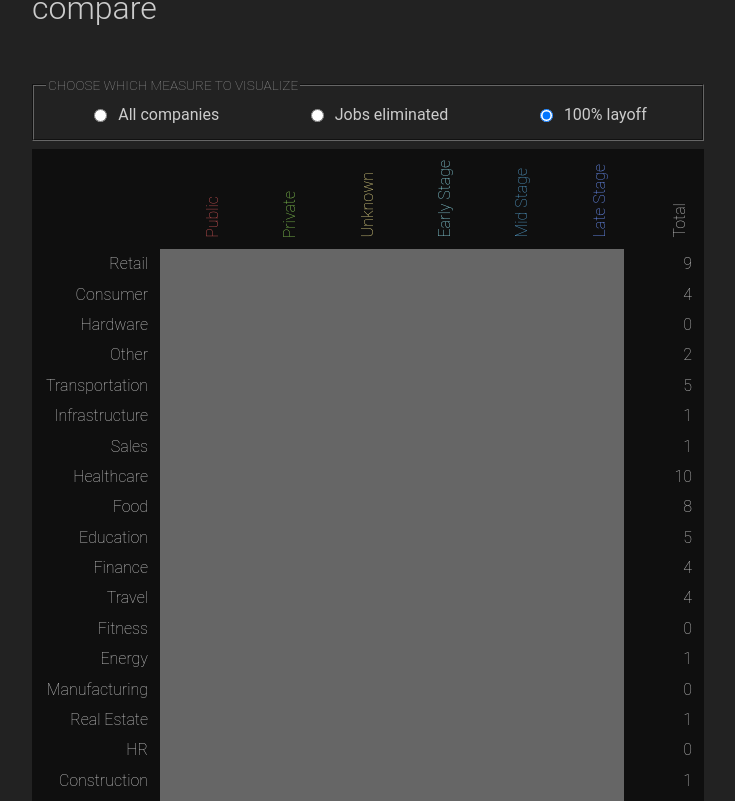
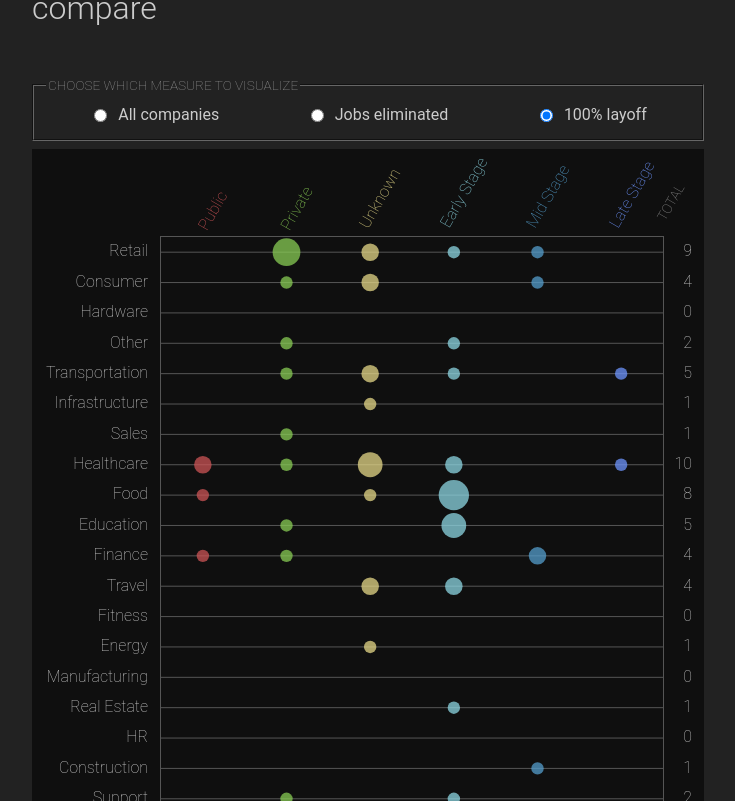
Before and after one commit to Shanfan/shanfanhuang.com, a SvelteKit app: page /projects/the-fuzzy-work in a window 1280 px wide. Shown: the part 2659-3460 px from the top of the page, without its empty margins (88-823 px from the left). Built offline with nearby package versions, Linux system fonts and the light colour scheme; a web font is replaced by a local one.

Commit message:
finished the heat map (bubble) chat

```diff
--- a/src/routes/projects/the-fuzzy-work/HeatMapChart.svelte
+++ b/src/routes/projects/the-fuzzy-work/HeatMapChart.svelte
@@ -3,9 +3,16 @@
 	import './style.css';
 	import * as d3 from 'd3';
 	import { getContext } from 'svelte';
+	import { scale } from 'svelte/transition';
 
 	let { data } = $props();
 	let measure = $state('bankrupted');
+
+	let dims = $state({
+		w: null,
+		h: null
+	});
+
 	const colorScale = getContext('stageColor');
 	const stages = getContext('stages');
 	const totalByIndustry = getContext('industryData');
@@ -24,7 +31,25 @@
 		(d) => d.stage
 	);
 
+	const measureMax = {
+		companies: d3.max(pivotMap.values(), (inner) => d3.max(inner.values(), (d) => d.companies)),
+		bankrupted: d3.max(pivotMap.values(), (inner) => d3.max(inner.values(), (d) => d.bankrupted)),
+		ppl_laidoff: d3.max(pivotMap.values(), (inner) => d3.max(inner.values(), (d) => d.ppl_laidoff))
+	};
+
+	function formatK(number) {
+		return number > 1000 ? String(number).slice(0, -3) + 'k' : number;
+	}
+
 	const industries = [...pivotMap.keys()];
+
+	let marginTop = $derived(dims.h / industries.length / 2);
+	let marginLeft = $derived(dims.w / stages.length / 2);
+	let yScale = $derived(d3.scaleBand().range([0, dims.h]).domain(industries));
+	let xScale = $derived(d3.scaleBand().range([0, dims.w]).domain(stages));
+	let rScale = $derived(d3.scaleSqrt().range([0, marginTop]).domain([0, measureMax[measure]]));
+
+	$inspect(measureMax);
 </script>
 
 <div class="main-content">
@@ -47,10 +72,10 @@
 		<p class="header"></p>
 		<div class="stage-grid">
 			{#each stages as stage}
-				<p class="vertical-txt header" style="color: {colorScale(stage)}">{stage}</p>
+				<p class="vertical-text header" style="color: {colorScale(stage)}">{stage}</p>
 			{/each}
 		</div>
-		<p class="vertical-txt header">Total</p>
+		<p class="vertical-text header label-text">Total</p>
 		<!--Body of data -->
 		{#each industries as ind}
 			<p class="right-align">{ind}</p>
@@ -63,13 +88,36 @@
 				{d3.format(',')(totalByIndustry.find((d) => d.key === ind)[measure])}
 			</p>
 		{/each}
-		<div id="svg"></div>
+		<div id="svg" bind:clientWidth={dims.w} bind:clientHeight={dims.h}>
+			<svg width="100%" height="100%">
+				<g class="axis" transform="translate(0, {marginTop})">
+					{#each industries as yAcc}
+						<line x1="0" x2={dims.w} y1={yScale(yAcc)} y2={yScale(yAcc)} />
+					{/each}
+				</g>
+				<g class="circles" transform="translate({marginLeft}, {marginTop})">
+					{#each industries as yAcc}
+						{#each stages as xAcc}
+							{#if pivotMap.get(yAcc).get(xAcc)}
+								<circle
+									r={rScale(pivotMap.get(yAcc).get(xAcc)[measure])}
+									fill={colorScale(xAcc)}
+									cx={xScale(xAcc)}
+									cy={yScale(yAcc)}
+									opacity="0.75"
+								/>
+							{/if}
+						{/each}
+					{/each}
+				</g>
+			</svg>
+		</div>
 		<!-- table footer: summary -->
-		<p class="right-align footer">Total</p>
+		<p class="right-align footer label-text">Total</p>
 		<div class="stage-grid">
 			{#each stages as stage}
 				<p class="center-align footer">
-					{d3.format(',')(totalByStage.find((d) => d.key === stage)[measure])}
+					{formatK(totalByStage.find((d) => d.key === stage)[measure])}
 				</p>
 			{/each}
 		</div>
@@ -87,7 +135,7 @@
 	}
 	#heatmap-chart {
 		display: grid;
-		grid-template-columns: 8em 1fr 5em;
+		grid-template-columns: 8em minmax(0, 1fr) auto;
 		background: #0f0f0f;
 	}
 	#heatmap-chart p {
@@ -95,7 +143,6 @@
 	}
 
 	#svg {
-		background-color: #666;
 		grid-column: 2;
 		grid-row: 2 / span 30;
 	}
@@ -111,13 +158,22 @@
 	.center-align {
 		text-align: center;
 	}
-	.vertical-txt {
+	.vertical-text {
 		writing-mode: vertical-lr;
 		text-orientation: sideways;
-		transform: rotate(180deg);
+		transform: rotate(-150deg) translate(0.5em, 0.25em);
 	}
 	.header,
 	.footer {
-		padding: 0.5em 0;
+		padding: 0.2em 0 0 0;
+	}
+
+	svg {
+		border: 1px solid #555;
+	}
+
+	.axis {
+		stroke-width: 1px;
+		stroke: #555;
 	}
 </style>
--- a/src/routes/projects/the-fuzzy-work/style.css
+++ b/src/routes/projects/the-fuzzy-work/style.css
@@ -24,7 +24,8 @@ fieldset {
     border-color: #666;
 }
 
-legend {
+legend,
+.label-text {
     text-transform: uppercase;
     color: #999;
     font-weight: 200;
```
